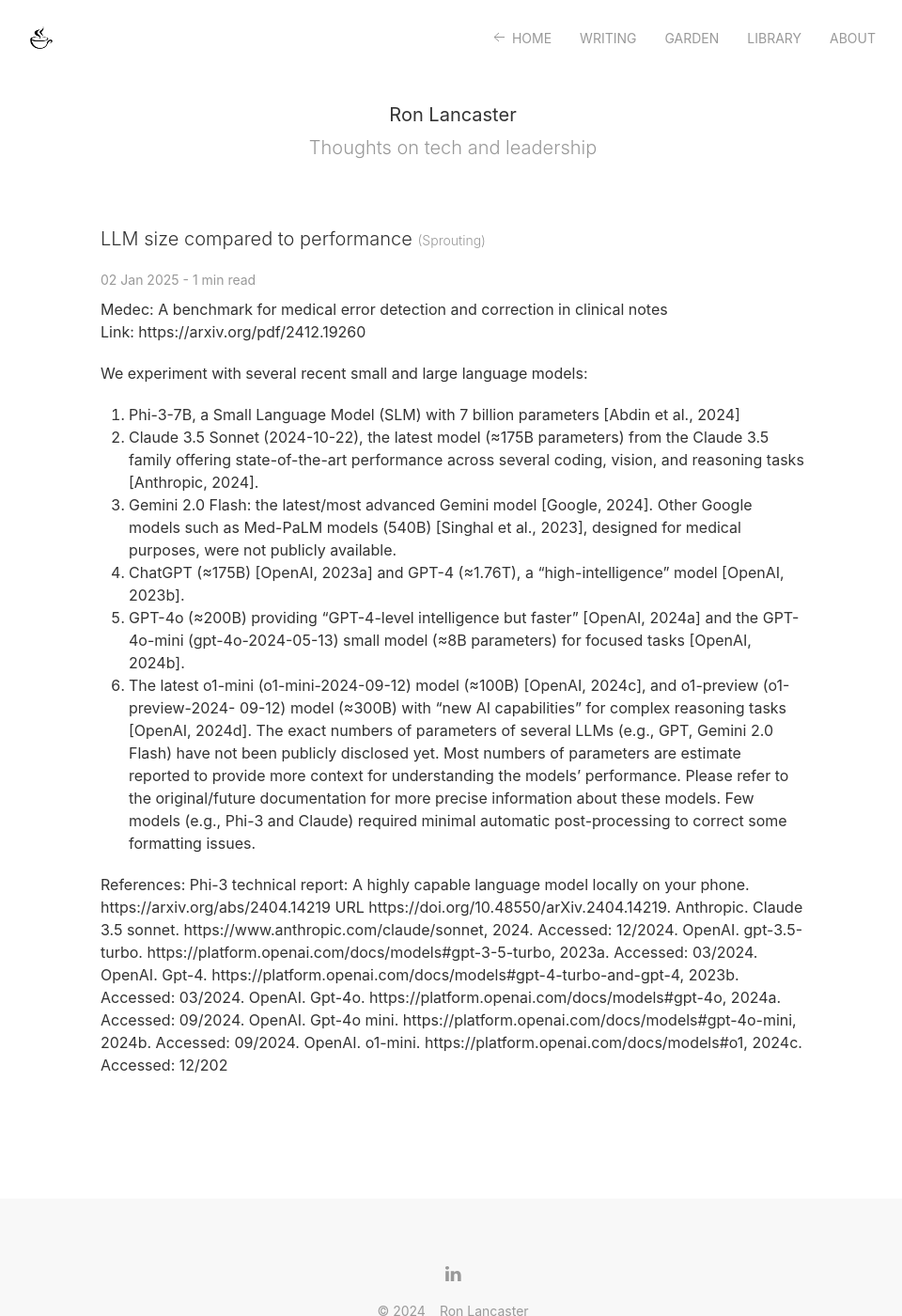
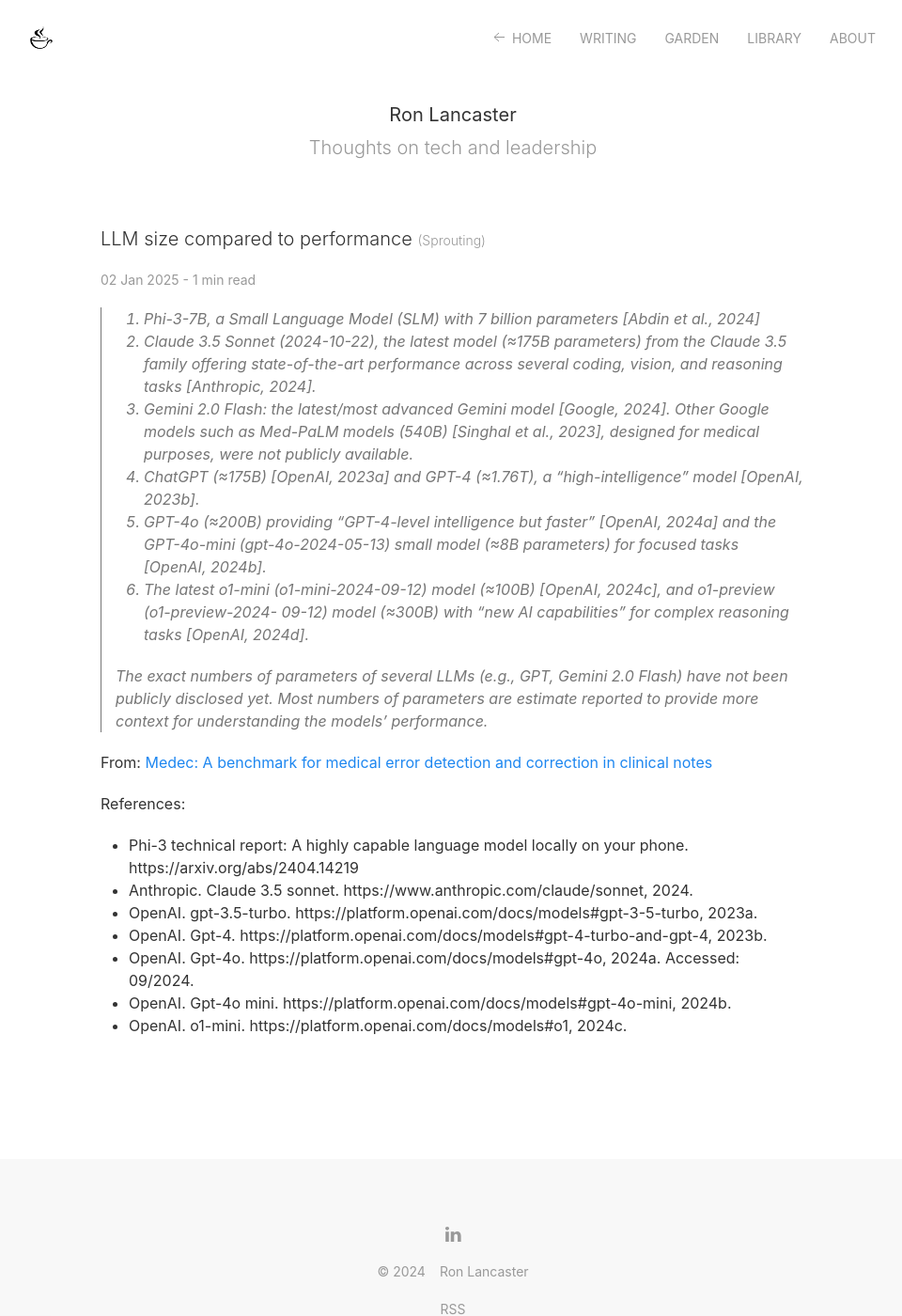
Before and after one commit to nyvyn/nyvyn.github.io, a Jekyll site: the page built from _notes/2025-1-2-llm-size-vs-performance.markdown, in a window 1280 px wide and 1400 px high. Shown: the whole window at 94% size, without its empty margins (158-1118 px from the left). Built offline with Jekyll 4.4.1, drawn with Linux system fonts in a browser that asks for light colours.

Commit message:
"Reformat LLM benchmark notes for clarity and brevity
Streamlined formatting for better readability and removed redundant information. Improved structure of text and references to align with Markdown conventions and enhance user understanding."

```diff
--- a/_notes/2025-1-2-llm-size-vs-performance.markdown
+++ b/_notes/2025-1-2-llm-size-vs-performance.markdown
@@ -5,34 +5,29 @@
 status: Sprouting
 ---
 
-Medec: A benchmark for medical error detection and correction in clinical notes
-Link: https://arxiv.org/pdf/2412.19260
 
-We experiment with several recent small and large language models:
-1. Phi-3-7B, a Small Language Model (SLM) with 7 billion parameters [Abdin et al., 2024]
-2. Claude 3.5 Sonnet (2024-10-22), the latest model (≈175B parameters) from the Claude 3.5 family offering
-   state-of-the-art performance across several coding, vision, and reasoning tasks [Anthropic, 2024].
-3. Gemini 2.0 Flash: the latest/most advanced Gemini model [Google, 2024]. Other Google models such as
-   Med-PaLM models (540B) [Singhal et al., 2023], designed for medical purposes, were not publicly available.
-4. ChatGPT (≈175B) [OpenAI, 2023a] and GPT-4 (≈1.76T), a "high-intelligence" model [OpenAI, 2023b].
-5. GPT-4o (≈200B) providing "GPT-4-level intelligence but faster" [OpenAI, 2024a] and the GPT-4o-mini
-   (gpt-4o-2024-05-13) small model (≈8B parameters) for focused tasks [OpenAI, 2024b].
-6. The latest o1-mini (o1-mini-2024-09-12) model (≈100B) [OpenAI, 2024c], and o1-preview (o1-preview-2024-
-   09-12) model (≈300B) with "new AI capabilities" for complex reasoning tasks [OpenAI, 2024d].
-   The exact numbers of parameters of several LLMs (e.g., GPT, Gemini 2.0 Flash) have not been publicly disclosed yet.
-   Most numbers of parameters are estimate reported to provide more context for understanding the models’ performance.
-   Please refer to the original/future documentation for more precise information about these models.
-   Few models (e.g., Phi-3 and Claude) required minimal automatic post-processing to correct some formatting issues.
+> 1. Phi-3-7B, a Small Language Model (SLM) with 7 billion parameters [Abdin et al., 2024]
+> 2. Claude 3.5 Sonnet (2024-10-22), the latest model (≈175B parameters) from the Claude 3.5 family offering
+>    state-of-the-art performance across several coding, vision, and reasoning tasks [Anthropic, 2024].
+> 3. Gemini 2.0 Flash: the latest/most advanced Gemini model [Google, 2024]. Other Google models such as
+>    Med-PaLM models (540B) [Singhal et al., 2023], designed for medical purposes, were not publicly available.
+> 4. ChatGPT (≈175B) [OpenAI, 2023a] and GPT-4 (≈1.76T), a "high-intelligence" model [OpenAI, 2023b].
+> 5. GPT-4o (≈200B) providing "GPT-4-level intelligence but faster" [OpenAI, 2024a] and the GPT-4o-mini
+>    (gpt-4o-2024-05-13) small model (≈8B parameters) for focused tasks [OpenAI, 2024b].
+> 6. The latest o1-mini (o1-mini-2024-09-12) model (≈100B) [OpenAI, 2024c], and o1-preview (o1-preview-2024-
+>    09-12) model (≈300B) with "new AI capabilities" for complex reasoning tasks [OpenAI, 2024d].
+>
+> The exact numbers of parameters of several LLMs (e.g., GPT, Gemini 2.0 Flash) have not been publicly disclosed yet.
+> Most numbers of parameters are estimate reported to provide more context for understanding the models’ performance.
 
+From:
+[Medec: A benchmark for medical error detection and correction in clinical notes](https://arxiv.org/pdf/2412.19260)
 
 References:
-Phi-3 technical report: A highly capable language model locally on your phone. https://arxiv.org/abs/2404.14219
-URL https://doi.org/10.48550/arXiv.2404.14219.
-Anthropic. Claude 3.5 sonnet. https://www.anthropic.com/claude/sonnet, 2024. Accessed: 12/2024.
-OpenAI. gpt-3.5-turbo. https://platform.openai.com/docs/models#gpt-3-5-turbo, 2023a. Accessed:
-03/2024.
-OpenAI. Gpt-4. https://platform.openai.com/docs/models#gpt-4-turbo-and-gpt-4, 2023b. Accessed:
-03/2024.
-OpenAI. Gpt-4o. https://platform.openai.com/docs/models#gpt-4o, 2024a. Accessed: 09/2024.
-OpenAI. Gpt-4o mini. https://platform.openai.com/docs/models#gpt-4o-mini, 2024b. Accessed: 09/2024.
-OpenAI. o1-mini. https://platform.openai.com/docs/models#o1, 2024c. Accessed: 12/202
+- Phi-3 technical report: A highly capable language model locally on your phone. https://arxiv.org/abs/2404.14219
+- Anthropic. Claude 3.5 sonnet. https://www.anthropic.com/claude/sonnet, 2024.
+- OpenAI. gpt-3.5-turbo. https://platform.openai.com/docs/models#gpt-3-5-turbo, 2023a.
+- OpenAI. Gpt-4. https://platform.openai.com/docs/models#gpt-4-turbo-and-gpt-4, 2023b.
+- OpenAI. Gpt-4o. https://platform.openai.com/docs/models#gpt-4o, 2024a. Accessed: 09/2024.
+- OpenAI. Gpt-4o mini. https://platform.openai.com/docs/models#gpt-4o-mini, 2024b.
+- OpenAI. o1-mini. https://platform.openai.com/docs/models#o1, 2024c.
```
